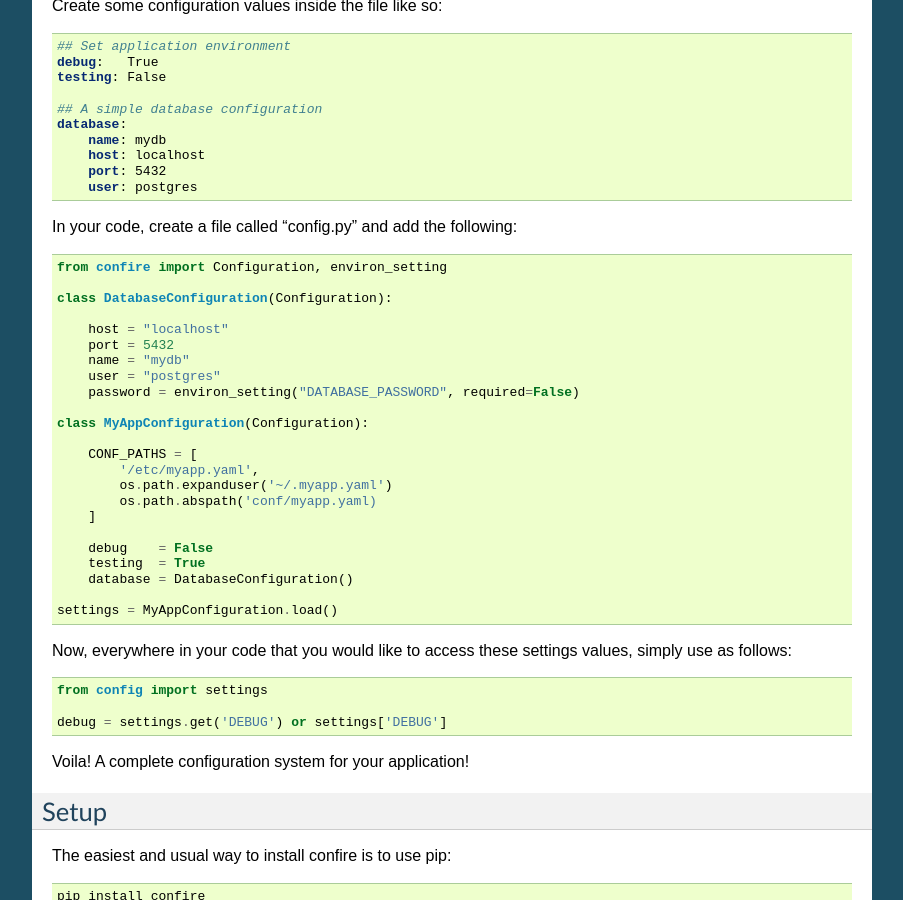
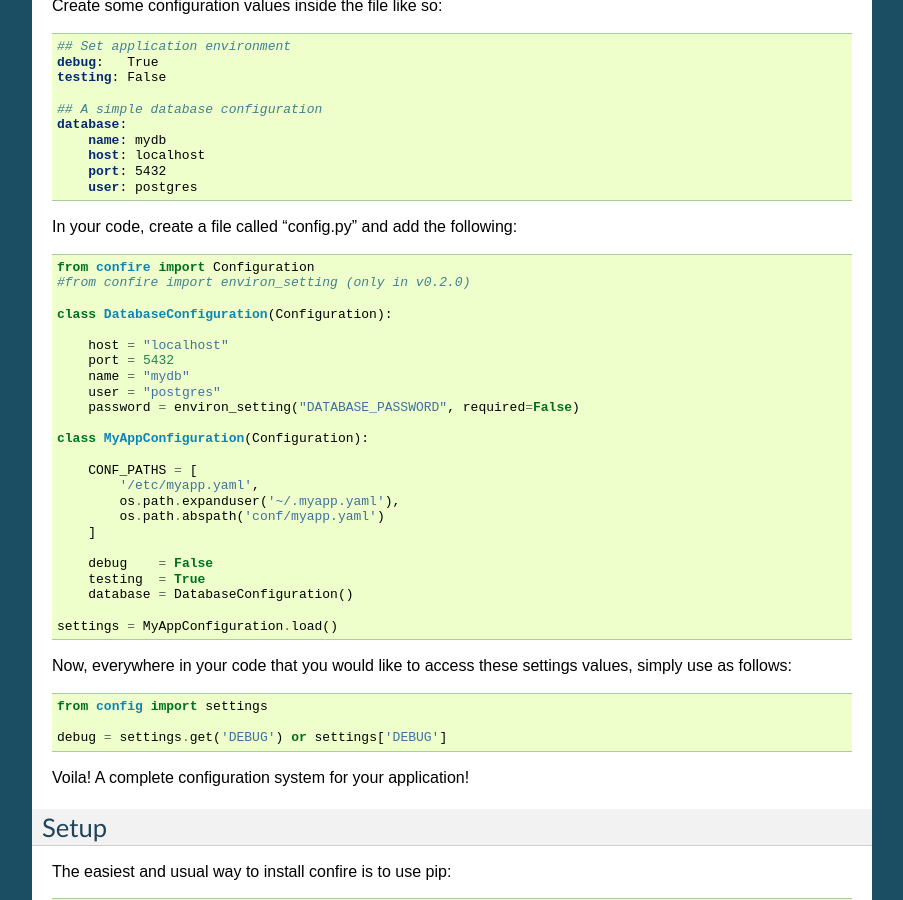
Before and after one commit to bbengfort/confire, a Sphinx documentation site: the page built from docs/index.rst, in a window 1280 px wide and 900 px high, scrolled down 550 px. Shown: the whole window, without its empty margins (198-1101 px from the left). Built offline with Sphinx 7.4.7, drawn with Linux system fonts in a browser that asks for light colours; formulas are drawn with MathJax 3.

Commit message:
fix typos in index.rst

```diff
--- a/docs/index.rst
+++ b/docs/index.rst
@@ -44,7 +44,8 @@
 
 .. code-block :: python
 
-   from confire import Configuration, environ_setting
+   from confire import Configuration
+   #from confire import environ_setting (only in v0.2.0)
 
    class DatabaseConfiguration(Configuration):
 
@@ -58,8 +59,8 @@
 
        CONF_PATHS = [
            '/etc/myapp.yaml',
-           os.path.expanduser('~/.myapp.yaml')
-           os.path.abspath('conf/myapp.yaml)
+           os.path.expanduser('~/.myapp.yaml'),
+           os.path.abspath('conf/myapp.yaml')
        ]
 
        debug    = False
```
